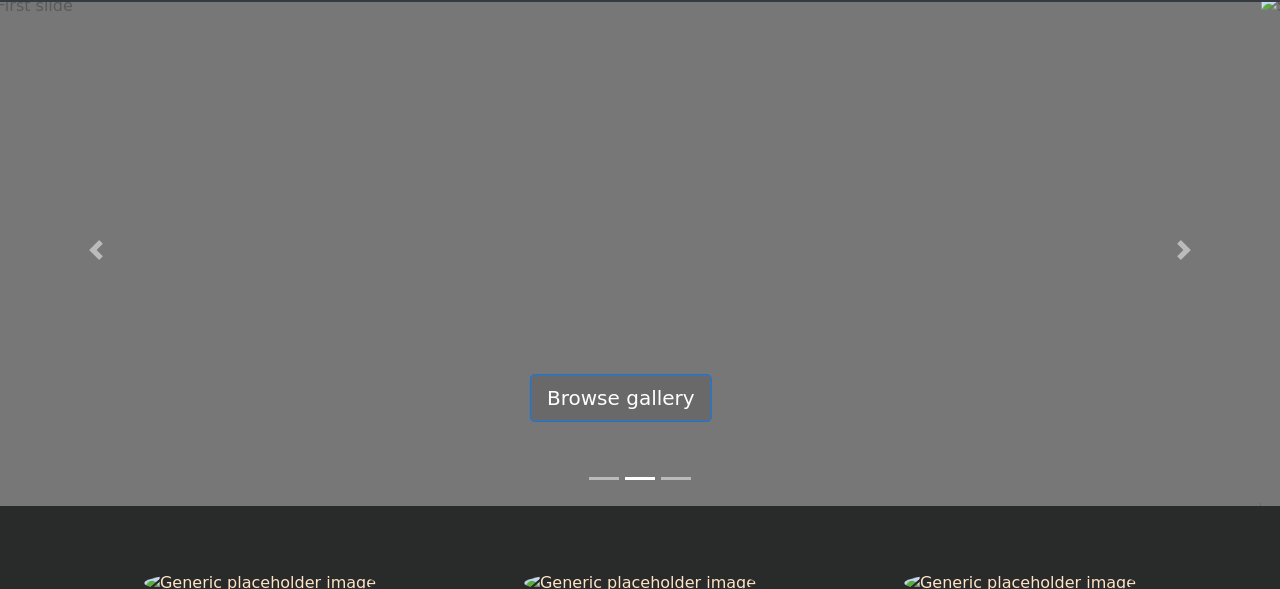
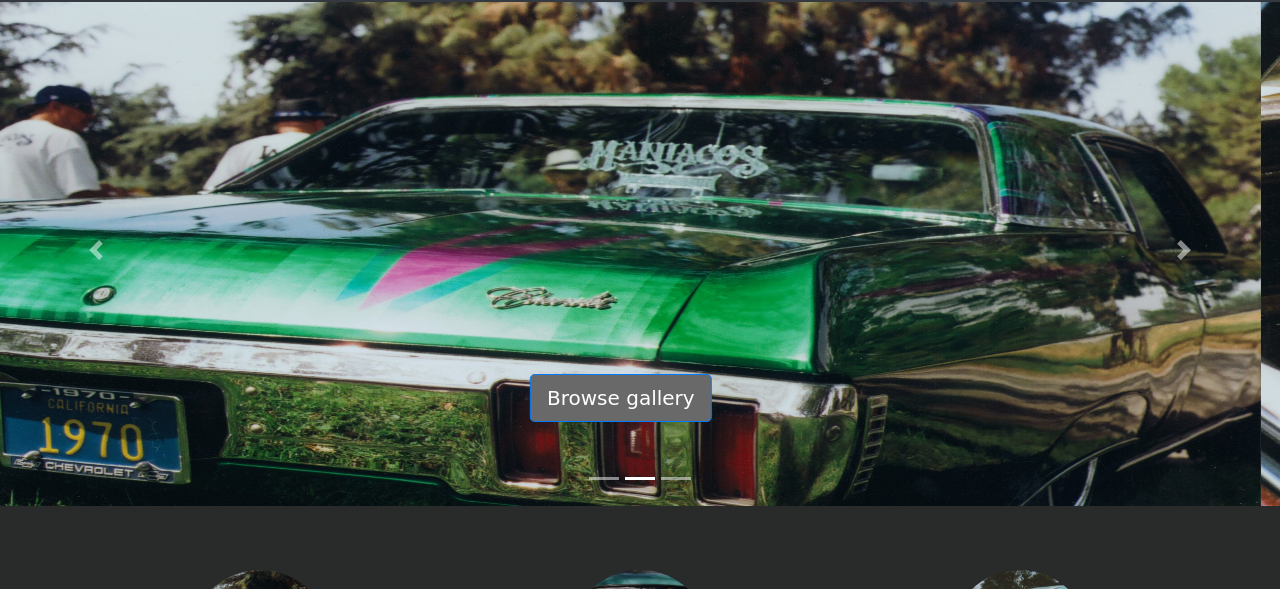
Before and after one commit to shrimpshady/shrimpshady.github.io, a plain HTML site: page index.html in a window 1280 px wide. Shown: the part 54-643 px from the top of the page. Drawn offline with nearby package versions, Linux system fonts and the light colour scheme; files that its build step writes are made by us from their sources; files whose address does not match are found by name.

Commit message:
First commit

```diff
--- a/index.html
+++ b/index.html
@@ -135,7 +135,7 @@
       </ol>
       <div class="carousel-inner">
         <div class="carousel-item active">
-          <img class="first-slide" src="../project/KANDY_12.jpg" alt="First slide">
+          <img class="first-slide" src="KANDY_12.jpg" alt="First slide">
           <div class="container">
             <div class="carousel-caption ">
               <!-- <h1>Example headline.</h1> -->
@@ -147,7 +147,7 @@
           </div>
         </div>
         <div class="carousel-item">
-          <img class="second-slide" src="../project/KANDY_03.jpg" alt="Second slide">
+          <img class="second-slide" src="KANDY_03.jpg" alt="Second slide">
           <div class="container">
             <div class="carousel-caption">
               <!-- <h1>Another example headline.</h1> -->
@@ -159,7 +159,7 @@
           </div>
         </div>
         <div class="carousel-item">
-          <img class="third-slide" src="../project/KANDY_10.jpg" alt="Third slide">
+          <img class="third-slide" src="KANDY_10.jpg" alt="Third slide">
           <div class="container">
             <div class="carousel-caption ">
               <!-- <h1>One more for good measure.</h1> -->
@@ -198,7 +198,7 @@
       <!-- Three columns of text below the carousel -->
       <div class="row">
         <div class="col-lg-4">
-          <img class="rounded-circle" src="../project/KANDY_01.jpg" alt="Generic placeholder image" width="140" height="140">
+          <img class="rounded-circle" src="KANDY_01.jpg" alt="Generic placeholder image" width="140" height="140">
           <h2>Classic cars</h2>
           <p>Donec sed odio dui. Etiam porta sem malesuada magna mollis euismod. Nullam id dolor id nibh ultricies vehicula
             ut id elit. Morbi leo risus, porta ac consectetur ac, vestibulum at eros. Praesent commodo cursus magna.</p>
@@ -208,7 +208,7 @@
         </div>
         <!-- /.col-lg-4 -->
         <div class="col-lg-4">
-          <img class="rounded-circle" src="../project/KANDY_08.jpg" alt="Generic placeholder image" width="140" height="140">
+          <img class="rounded-circle" src="KANDY_08.jpg" alt="Generic placeholder image" width="140" height="140">
           <h2>Heading</h2>
           <p>Duis mollis, est non commodo luctus, nisi erat porttitor ligula, eget lacinia odio sem nec elit. Cras mattis consectetur
             purus sit amet fermentum. Fusce dapibus, tellus ac cursus commodo, tortor mauris condimentum nibh.</p>
@@ -218,7 +218,7 @@
         </div>
         <!-- /.col-lg-4 -->
         <div class="col-lg-4">
-          <img class="rounded-circle" src="../project/KANDY_07.jpg" alt="Generic placeholder image" width="140" height="140">
+          <img class="rounded-circle" src="KANDY_07.jpg" alt="Generic placeholder image" width="140" height="140">
           <h2>Heading</h2>
           <p>Donec sed odio dui. Cras justo odio, dapibus ac facilisis in, egestas eget quam. Vestibulum id ligula porta felis
             euismod semper. Fusce dapibus, tellus ac cursus commodo, tortor mauris condimentum nibh, ut fermentum massa justo
```
